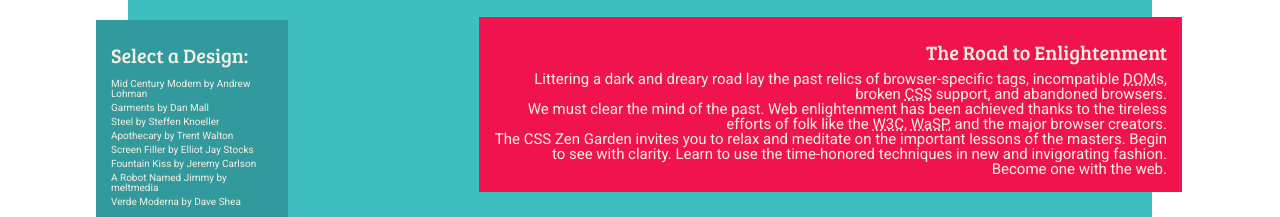
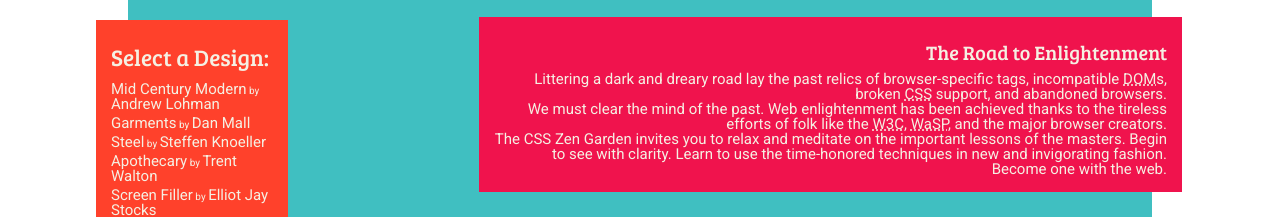
Before and after one commit to rodriguez-hernan/mir-can-rod, a plain HTML site: page src/index.html in a window 1280 px wide. Shown: the part 174-391 px from the top of the page. Drawn offline with Linux system fonts and the light colour scheme.

Commit message:
more details

```diff
--- a/src/sass/style.scss
+++ b/src/sass/style.scss
@@ -204,15 +204,20 @@
             top: 23%;
             left: 5.5%;
             padding: 15px;
-            background-color: darken($color-1, 10%);
+            background-color: darken($color-3, 10%);
             h3 {
                 padding: 10px 0;
+                font-size: 2.3rem;
             }
         }
         ul {
             grid-template-columns: 1fr;
             li {
                 margin-top: 4px;
+                a{
+                    font-size: 1.5rem;
+                }
+
             }
         }
         .design-archives,
```
Also changed, not shown: src/style.css, 1 other file.
